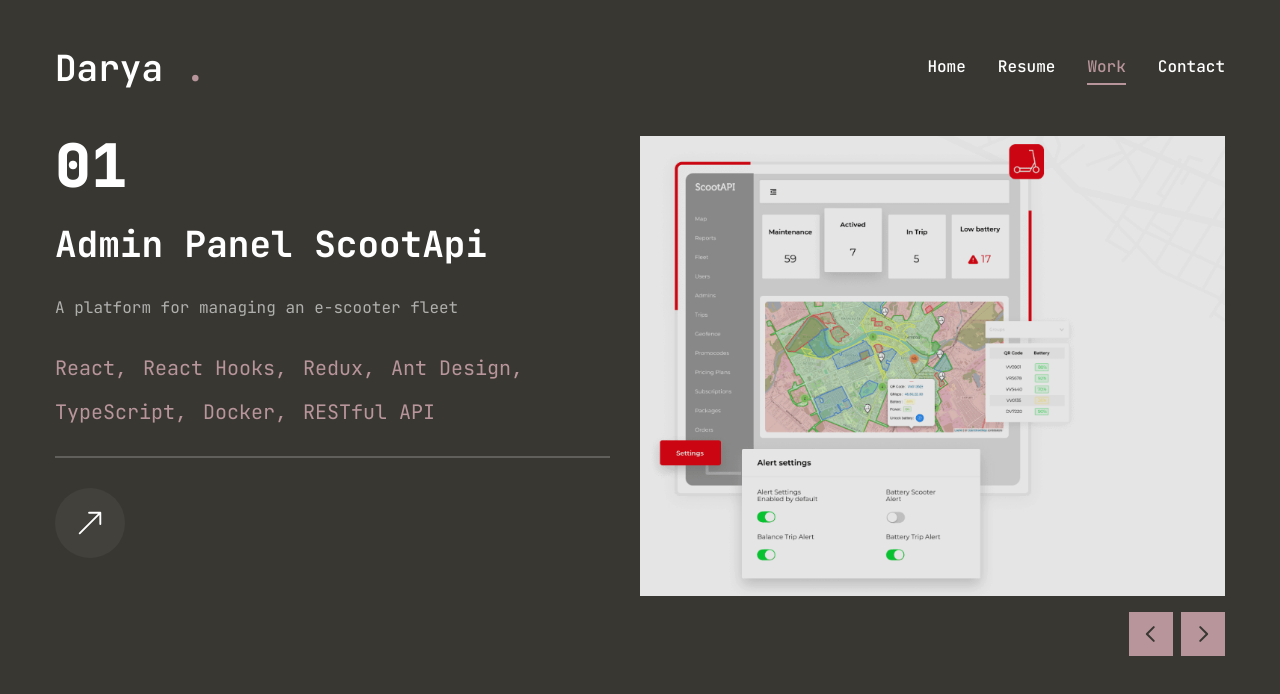
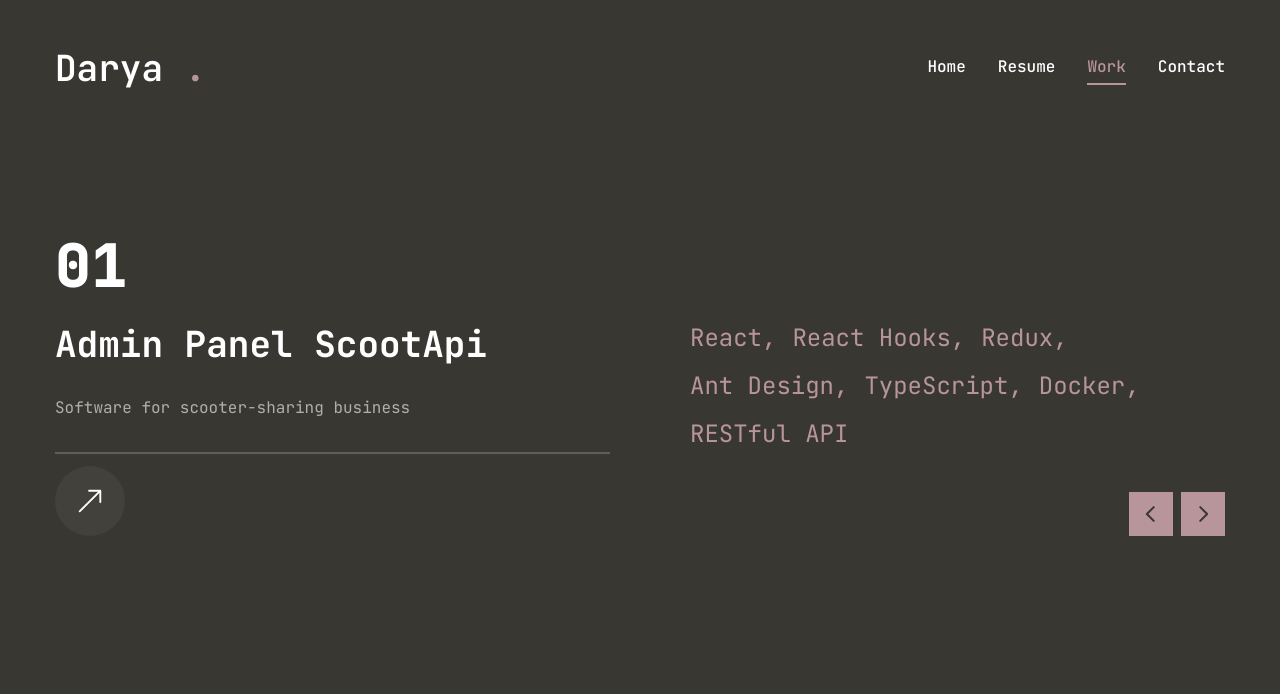
Before and after one commit to darya425/darya-portfolio, a Next.js app: page /work in a window 1280 px wide. Shown: the top 694 px of the page. Built offline with nearby package versions, Linux system fonts and the light colour scheme.

Commit message:
Fix work page

```diff
--- a/src/app/page.tsx
+++ b/src/app/page.tsx
@@ -10,7 +10,7 @@ const Home = () => {
       <div className="container mx-auto h-full">
         <div className="flex flex-col xl:flex-row items-center justify-between xl:pt-8 xl:pb-24">
           <div className="text-center xl:text-left order-2 xl:order-none">
-            <span>Front End Developer</span>
+            <span>Frontend Developer</span>
             <h1 className="h1 mb-6">
               Hello I&apos;m <br />
               <span className="text-accent">Darya Kuliashova</span>
--- a/src/app/resume/page.tsx
+++ b/src/app/resume/page.tsx
@@ -59,12 +59,12 @@ const experience = {
     {
       company: 'Generation Impact Global',
       position: 'Frontend Developer | NextJs',
-      duration: '2021 - Present',
+      duration: '2024 - Present',
     },
     {
       company: 'Scootapi - Micromobility Sharing Technology',
       position: 'Frontend Developer | React',
-      duration: '2021 - 2025',
+      duration: '2021 - 2024',
     },
   ],
 };
--- a/src/app/work/page.tsx
+++ b/src/app/work/page.tsx
@@ -11,7 +11,6 @@ import {
   TooltipTrigger,
 } from '@/components/ui/tooltip';
 import Link from 'next/link';
-import Image from 'next/image';
 import WorkSliderBtns from '@/components/WorkSliderBtns';
 import type { Swiper as SwiperType } from 'swiper/types';
 
@@ -19,7 +18,7 @@ const projects = [
   {
     num: '01',
     title: 'Admin panel ScootApi',
-    description: 'A platform for managing an e-scooter fleet',
+    description: 'Software for scooter-sharing business',
     stack: [
       { name: 'React' },
       { name: 'React Hooks' },
@@ -29,15 +28,29 @@ const projects = [
       { name: 'Docker' },
       { name: 'RESTful API' },
     ],
-    image: '/assets/admin-2.png',
-    live: 'https://scootapi.com/en/',
+    live: 'https://www.linkedin.com/company/scootapi/',
     github: '',
   },
   {
     num: '02',
+    title: 'Generation Impact Global',
+    description:
+      'Software for the management of non-financial data and RegTech',
+    stack: [
+      { name: 'NextJs' },
+      { name: 'TypeScript' },
+      { name: 'Tailwind CSS' },
+      { name: 'Radix UI' },
+      { name: 'Next.js' },
+    ],
+    live: 'https://generationimpact.global/',
+    github: '',
+  },
+  {
+    num: '03',
     title: 'Repair Shop',
     description:
-      'Project on NextJs (authorization | add/update/delete users and tickets)',
+      'Project on NextJs (authorization | add/update/delete users and tickets) (pet project)',
     stack: [
       { name: 'NextJs' },
       { name: 'TypeScript' },
@@ -52,18 +65,9 @@ const projects = [
     github: 'https://github.com/darya425/next-full-app',
   },
   {
-    num: '03',
-    title: 'Project on NextJs',
-    description: 'Add / Update / Delete products',
-    stack: [{ name: 'NextJs' }, { name: 'TypeScript' }],
-    image: '/assets/products-shop.png',
-    live: '',
-    github: 'https://github.com/darya425/next-tem',
-  },
-  {
     num: '04',
     title: 'Event-booster',
-    description: 'Project to search for current events',
+    description: 'Project to search for current events (pet project)',
     stack: [
       { name: 'Html5' },
       { name: 'SASS' },
@@ -107,35 +111,26 @@ const Work = () => {
   return (
     <>
       <div className="container mx-auto">
-        <div className="flex flex-col xl:flex-row xl:gap-[30px]">
-          <div className="w-full xl:w-[50%] xl:h-[460px] flex flex-col xl:justify-between order-2 xl:order-none">
+        <div className="flex flex-col xl:flex-row xl:gap-[30px] xl:mt-[100px]">
+          <div className="w-full xl:w-[50%] xl:h-[300px] flex flex-col xl:justify-between order-1 xl:order-none mb-[50px]">
             <div className="flex flex-col gap-[30px]">
-              {/* outline num */}
-              <div className="text-6xl leading-none font-extrabold ">
-                {project.num}
+              <div className="flex flex-col gap-[30px]">
+                <div className="text-6xl leading-none font-extrabold ">
+                  {project.num}
+                </div>
+                <h2 className="text-4xl font-bold leading-none text-white group-hover:text-accent transition-all duration-500 capitalize">
+                  {project.title}
+                </h2>
+                <p className="text-white/60 mb-[20px]">{project.description}</p>
               </div>
-              {/* project category */}
-              <h2 className="text-4xl font-bold leading-none text-white group-hover:text-accent transition-all duration-500 capitalize">
-                {project.title}
-              </h2>
-              {/* project description */}
-              <p className="text-white/60">{project.description}</p>
-              {/* stack */}
-              <ul className="flex gap-4 flex-wrap">
-                {project.stack.map((item, index) => (
-                  <li key={index} className="text-xl text-accent">
-                    {item.name}
-                    {/* remove the last comp */}
-                    {index !== project.stack.length - 1 && ','}
-                  </li>
-                ))}
-              </ul>
+            </div>
+            <div className="flex flex-col gap-3">
               {/* border */}
               <div className="border border-white/20"></div>
               {/* button */}
               <div className="flex items-center gap-4">
                 {/* live project button */}
-                {project.num !== '03' && (
+                {project.num !== '10' && (
                   <Link href={project.live}>
                     <TooltipProvider delayDuration={100}>
                       <Tooltip>
@@ -153,9 +148,7 @@ const Work = () => {
                 )}
 
                 {/* github project button */}
-                {(project.num === '02' ||
-                  project.num === '03' ||
-                  project.num === '04') && (
+                {(project.num === '03' || project.num === '04') && (
                   <Link href={project.github}>
                     <TooltipProvider delayDuration={100}>
                       <Tooltip>
@@ -172,27 +165,24 @@ const Work = () => {
               </div>
             </div>
           </div>
-          <div className="w-full xl:w-[50%]">
+          <div className="w-full xl:w-[50%] order-2">
             <Swiper
               spaceBetween={30}
               slidesPerView={1}
-              className="xl:h-[520px] mb-12"
+              className="xl:h-[300px] mb-12"
               onSlideChange={handleSliderChange}
             >
               {projects.map((project, index) => (
                 <SwiperSlide key={index} className="w-full">
-                  <div className="h-[460px] relative group flex justify-center items-center bg-pink-50/20">
-                    {/* overlay */}
-                    <div className="absolute top-0 bottom-0 w-full h-full bg-black/10 z-10"></div>
-                    {/* image */}
-                    <div className="relative w-full h-full">
-                      <Image
-                        src={project.image}
-                        fill
-                        className="object-cover"
-                        alt=""
-                      />
-                    </div>
+                  <div className="relative w-full h-full flex items-center justify-center">
+                    <ul className="flex gap-4 flex-wrap mx-[100px] xl:mx-[50px]">
+                      {project.stack.map((item, index) => (
+                        <li key={index} className="text-2xl text-accent ">
+                          {item.name}
+                          {index !== project.stack.length - 1 && ','}
+                        </li>
+                      ))}
+                    </ul>
                   </div>
                 </SwiperSlide>
               ))}
```
Also changed, not shown: 1 other file (tests, documents, lock files or other folders).
